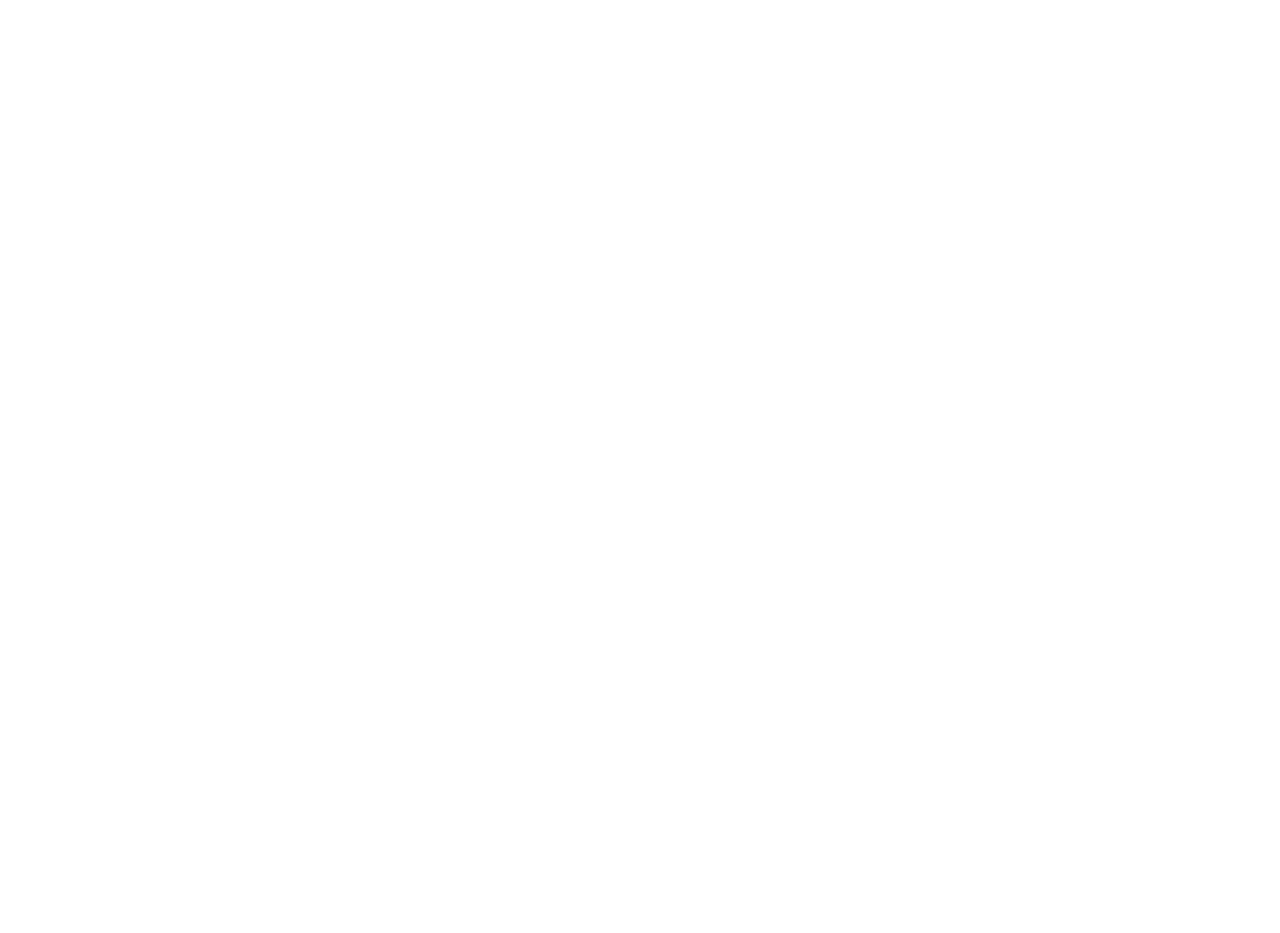
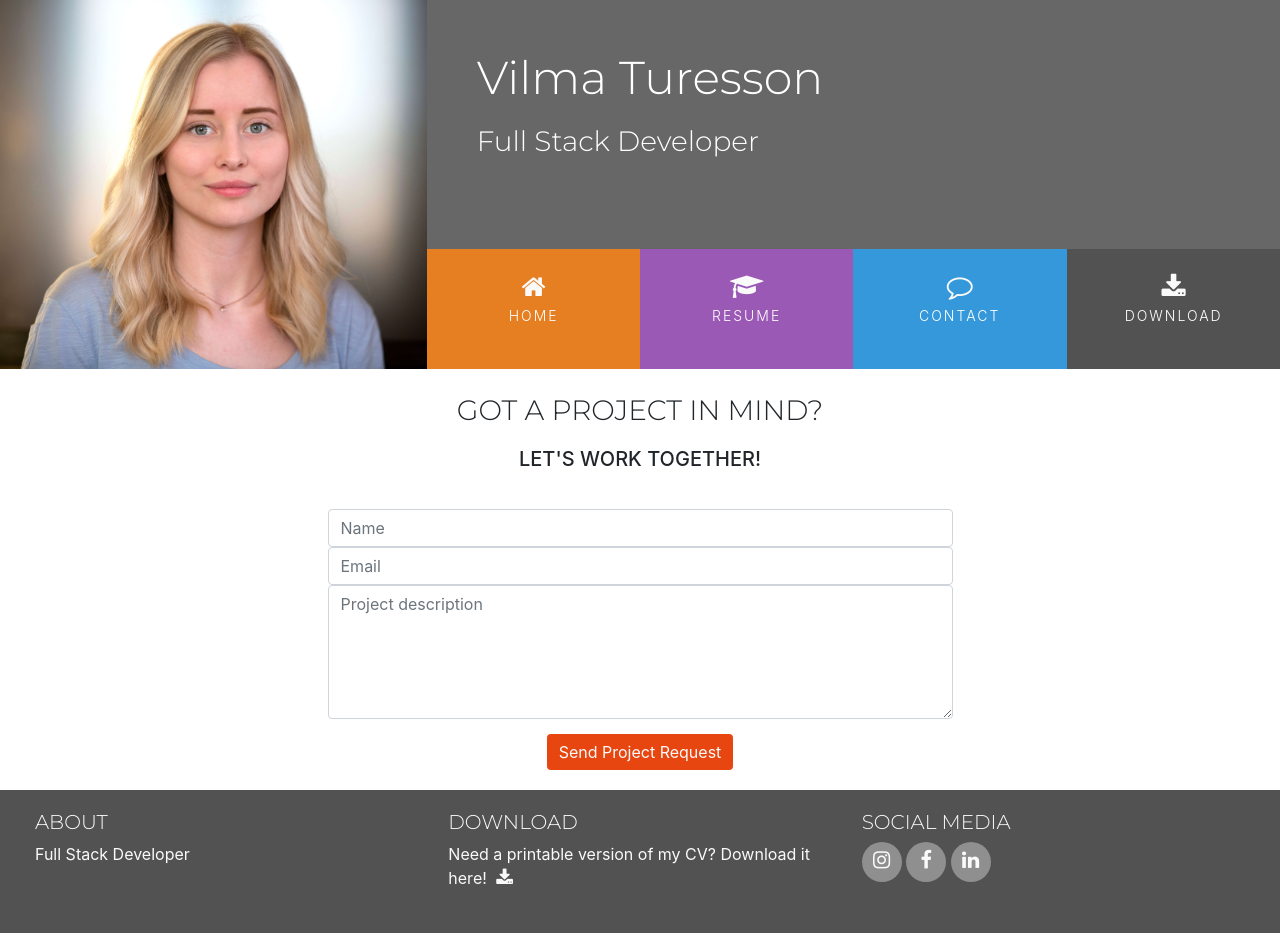
Before and after one commit to VilmaTuresson/Resume, a plain HTML site: page contact.html in a window 1280 px wide. Before the commit the page ends 800 px from the top, so only its background shows below. Drawn offline with nearby package versions, Linux system fonts and the light colour scheme.

Commit message:
connecting links

```diff
--- a/assets/css/style.css
+++ b/assets/css/style.css
@@ -32,6 +32,10 @@
 
 .bg-color-work-history {
     background-color: #9b59b6;
+}
+
+.bg-color-contact {
+    background-color: #fff;
 }
 
 /* ----------------------------------------- Special paddings/margins/text */
@@ -333,3 +337,37 @@ footer {
     content: '';
     background: #fafafa ;
 }
+
+/* ----------------------------------------- Contact form */
+
+.contact-heading {
+    font-family: Montserrat, sans-serif;
+    font-weight: 300;
+    margin-top: 25px;
+    margin-bottom: 20px;
+}
+
+.center-form {
+    padding-top: 10px;
+    margin: 0 auto;
+    max-width: 70%;
+}
+
+button[type="submit"] {
+    margin-top: 15px;
+    margin-bottom: 20px;
+    color: #fafafa;
+    background-color: #e84610;
+    border: none;
+}
+
+/* ----------------------------------------- Media queries */
+
+@media only screen and (min-width: 992px) {
+    .center-form {
+        padding-top: 30px;
+        min-height: 240px;
+        margin: 0 auto;
+        max-width: 50%;
+    }
+}
--- a/contact.html
+++ b/contact.html
@@ -0,0 +1,128 @@
+<!DOCTYPE html>
+<html lang="en">
+
+<head>
+    <meta charset="UTF-8">
+    <meta http-equiv="X-UA-Compatible" content="IE=edge">
+    <meta name="viewport" content="width=device-width, initial-scale=1.0">
+
+    <link rel="stylesheet" href="https://maxcdn.bootstrapcdn.com/bootstrap/4.2.1/css/bootstrap.min.css" />
+    <link rel="stylesheet" href="https://maxcdn.bootstrapcdn.com/font-awesome/4.7.0/css/font-awesome.min.css"
+        type="text/css" />
+    <link rel="stylesheet" href="https://cdnjs.cloudflare.com/ajax/libs/hover.css/2.1.1/css/hover-min.css"
+        type="text/css" />
+    <link rel="stylesheet" href="assets/css/style.css">
+    <title>Vilma Turesson Resume</title>
+
+</head>
+
+<body>
+    <header>
+        <div class="row no-gutters">
+
+            <a class="col-md-4 logo" href="index.html"></a>
+            <div class="col-md-8">
+
+                <div class="row no-gutters bg-color-name-title">
+                    <div class="col heading">
+                        <h1 class="name">Vilma Turesson</h1>
+                        <h2 class="title">Full Stack Developer</h2>
+                    </div>
+                </div>
+
+                <div class="row no-gutters">
+                    <div class="col">
+                        <ul id="nav" class="list-inline menuContainer">
+                            <li class="col-6 col-sm-3 ul-menu-color-home list-inline-item menuItem">
+                                <a href="index.html" class="hvr-sweep-to-bottom"><i class="fa fa-home"
+                                        aria-hidden="true"></i><span>Home</span></a>
+                            </li>
+                            <li class="col-6 col-sm-3 ul-menu-color-resume list-inline-item menuItem">
+                                <a href="resume.html" class="hvr-sweep-to-bottom"><i class="fa fa-graduation-cap"
+                                        aria-hidden="true"></i><span>Resume</span></a>
+                            </li>
+                            <li class="col-6 col-sm-3 ul-menu-color-contact list-inline-item menuItem">
+                                <a href="contact.html" class="hvr-sweep-to-bottom"><i class="fa fa-comment-o"
+                                        aria-hidden="true"></i><span>Contact</span></a>
+                            </li>
+                            <li class="col-6 col-sm-3 ul-menu-color-download list-inline-item menuItem">
+                                <a href="/assets/cv/vt-cv-en.pdf" target="_blank" class="hvr-sweep-to-bottom"><i class="fa fa-download"
+                                        aria-hidden="true"></i><span>Download</span></a>
+                            </li>
+                        </ul>
+                    </div>
+                </div>
+
+            </div>
+
+        </div>
+
+    </header>
+
+    <section class="container-fluid">
+
+        <div class="row bg-color-contact">
+            <div class="col">
+                <h3 class="contact-heading uppercase text-center">Got a project in mind?</h3>
+                <h5 class="uppercase text-center">Let's work together!</h5>
+                <div class="center-form">
+                    <form>
+                        <input type="text" name="name" id="fullname" class="form-control" placeholder="Name" required>
+                        <input type="email" name="email" id="emailaddress" class="form-control" placeholder="Email" required>
+                        <textarea name="projectsummary" id="projectsummary" rows="5" class="form-control" placeholder="Project description" required></textarea>
+                        <div class="form-row text-center">
+                            <div class="col">
+                                <button type="submit" class="btn btn-secondary">Send Project Request</button>
+                            </div>
+                        </div>
+                    </form>
+                </div>
+            </div>
+        </div>
+
+    </section>
+
+    <footer class="container-fluid">
+        <div class="row" id="footer-details">
+            <div class="col-sm-4">
+                <h5 class="uppercase general-sub">About</h5>
+                <p class="inline-block">Full Stack Developer</p>
+            </div>
+            <div class="col-sm-4">
+                <h5 class="uppercase general-sub">Download</h5>
+                <p class="inline-block">Need a printable version of my CV? Download it here!
+                    <a href="/assets/cv/vt-cv-en.pdf" target="_blank" class="cv-pdf"><i class="fa fa-download" aria-hidden="true"></i>
+                        <span class="sr-only">Download link.</span>
+                    </a>
+                </p>
+            </div>
+            <div class="col-sm-4">
+                <h5 class="uppercase general-sub">Social Media</h5>
+
+                <ul class="list-inline social-links">
+                    <li class="list-inline-item">
+                        <a href="#" target="_blank">
+                            <i class="fa fa-instagram" aria-hidden="true"></i>
+                            <span class="sr-only">Instagram</span>
+                        </a>
+                    </li>
+                    <li class="list-inline-item">
+                        <a href="#" target="_blank">
+                            <i class="fa fa-facebook" aria-hidden="true"></i>
+                            <span class="sr-only">Facebook</span>
+                        </a>
+                    </li>
+                    <li class="list-inline-item">
+                        <a href="#" target="_blank">
+                            <i class="fa fa-linkedin" aria-hidden="true"></i>
+                            <span class="sr-only">Linked in</span>
+                        </a>
+                    </li>
+                </ul>
+
+            </div>
+        </div>
+    </footer>
+</body>
+
+</html>
```
Also changed, not shown: index.html (+5 -5 lines), resume.html (+5 -5 lines), 1 other file.
